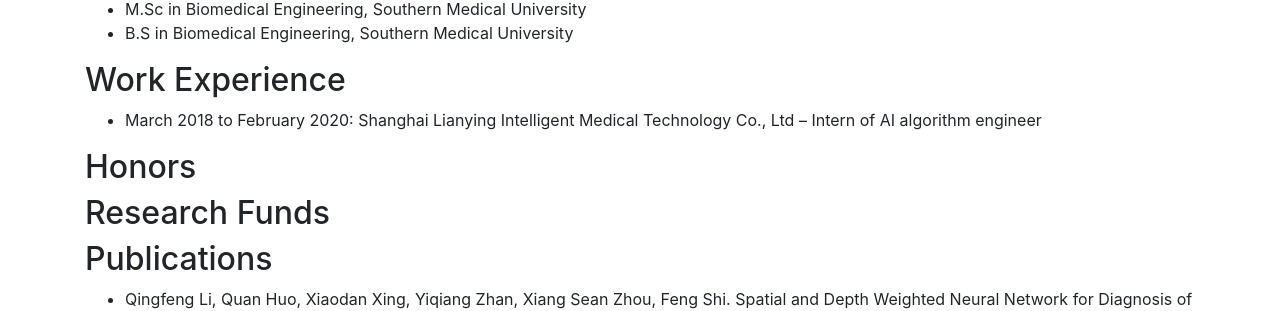
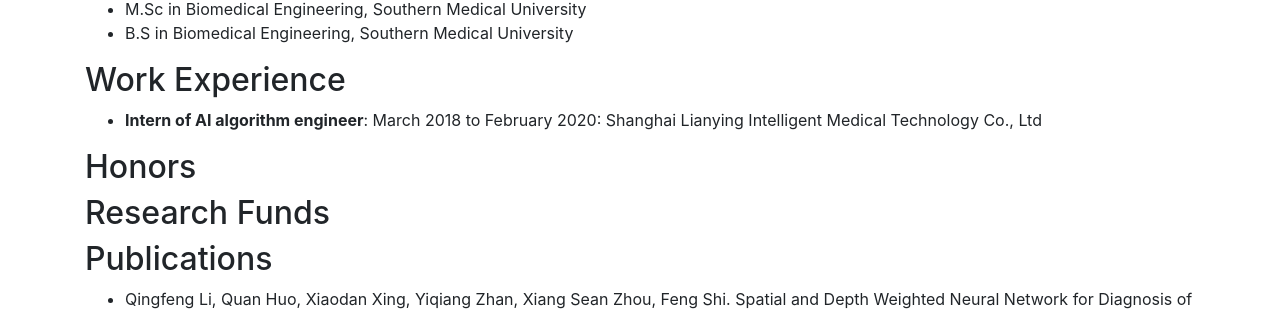
Before and after one commit to PHI-group/phi-group.github.io, a Jekyll site: the page built from scholarpages/liqf.md, in a window 1280 px wide. Shown: the part 672-983 px from the top of the page. Built offline with Jekyll 4.4.1, drawn with Linux system fonts in a browser that asks for light colours.

Commit message:
Updated by QF

```diff
--- a/scholarpages/liqf.md
+++ b/scholarpages/liqf.md
@@ -16,8 +16,7 @@ title: Qingfeng Li M.Sc
 
 ## Work Experience
 
-- March 2018 to February 2020: Shanghai Lianying Intelligent Medical Technology Co., Ltd
--- Intern of AI algorithm engineer
+- **Intern of AI algorithm engineer**: March 2018 to February 2020: Shanghai Lianying Intelligent Medical Technology Co., Ltd
 
 ## Honors
 
```
